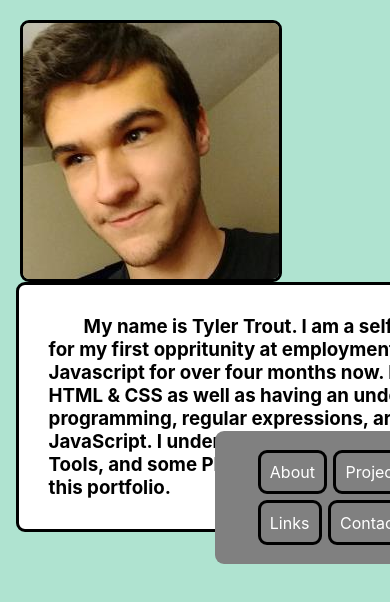
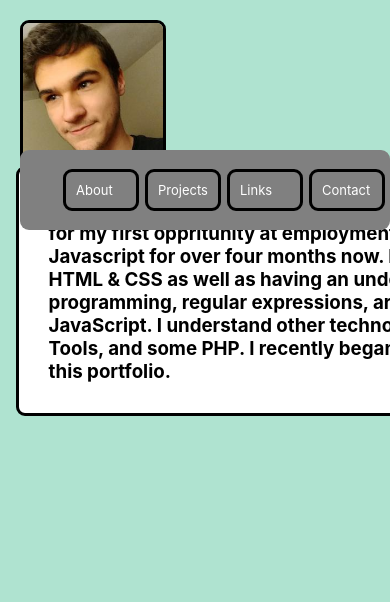
Before and after one commit to tiller1010/portfolio, a React (Create React App) app: page / in a window 390 px wide. Shown: the top 602 px of the page. Built offline with nearby package versions, Linux system fonts and the light colour scheme.

Commit message:
responsive media queries added

```diff
--- a/src/App.css
+++ b/src/App.css
@@ -12,15 +12,14 @@ body{
 
 #navBar{
   position: absolute;
-  margin-left:55%;
-  bottom: 280px;
-  width:70%;
+  right:0px;
+  width:500px;
   background-color: grey;
   border-radius: 9px;
 }
 #navBar li{
   display: inline-block;
-  padding:4%;
+  padding:10px;
   border:solid black;
   background-color: grey;
   margin:3px;
@@ -59,3 +58,16 @@ h3{
   width:fit-content;
   text-indent: 0px;
 }
+
+@media only screen and (max-width:768px){
+  #face{
+    width:140px;
+  }
+  #navBar{
+    width:370px;
+  }
+  #navBar li{
+    width:50px;
+    font-size: 13px;
+  }
+}
```
Also changed, not shown: 1 other file (tests, documents, lock files or other folders).
